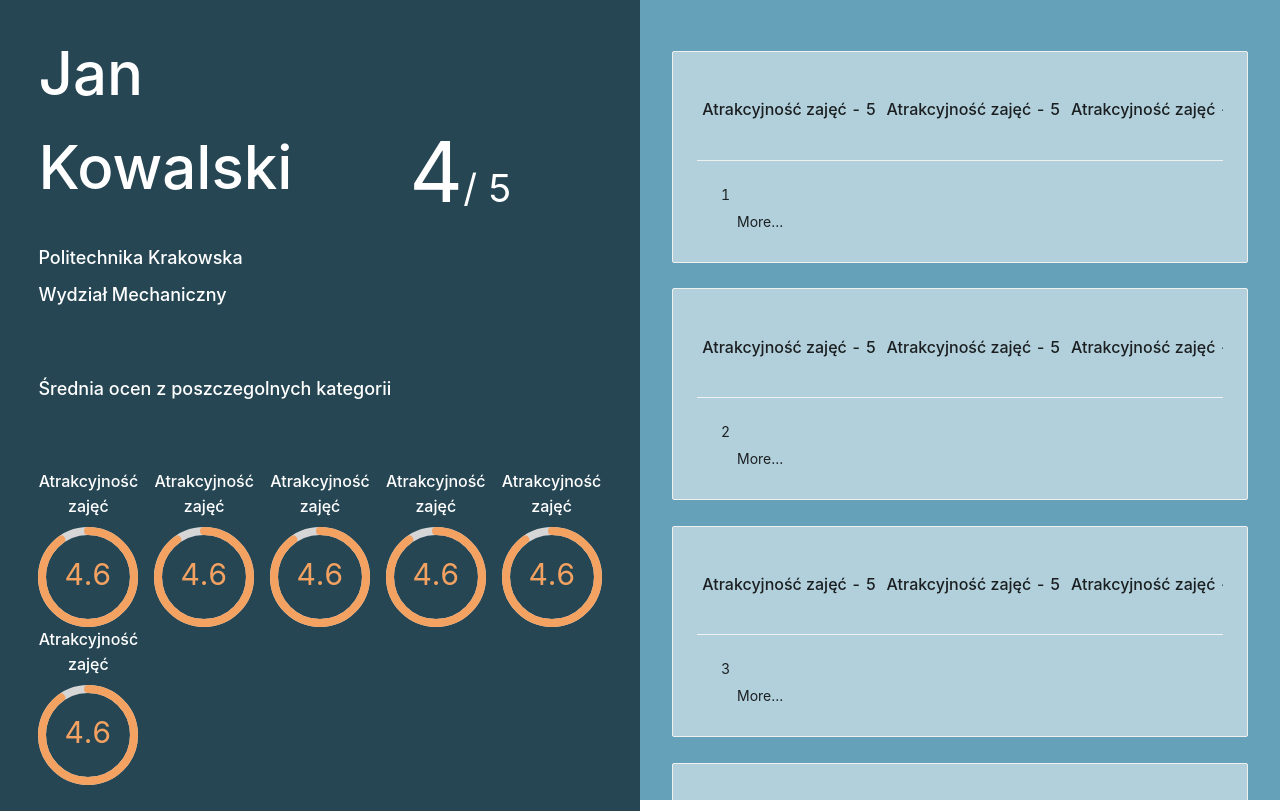
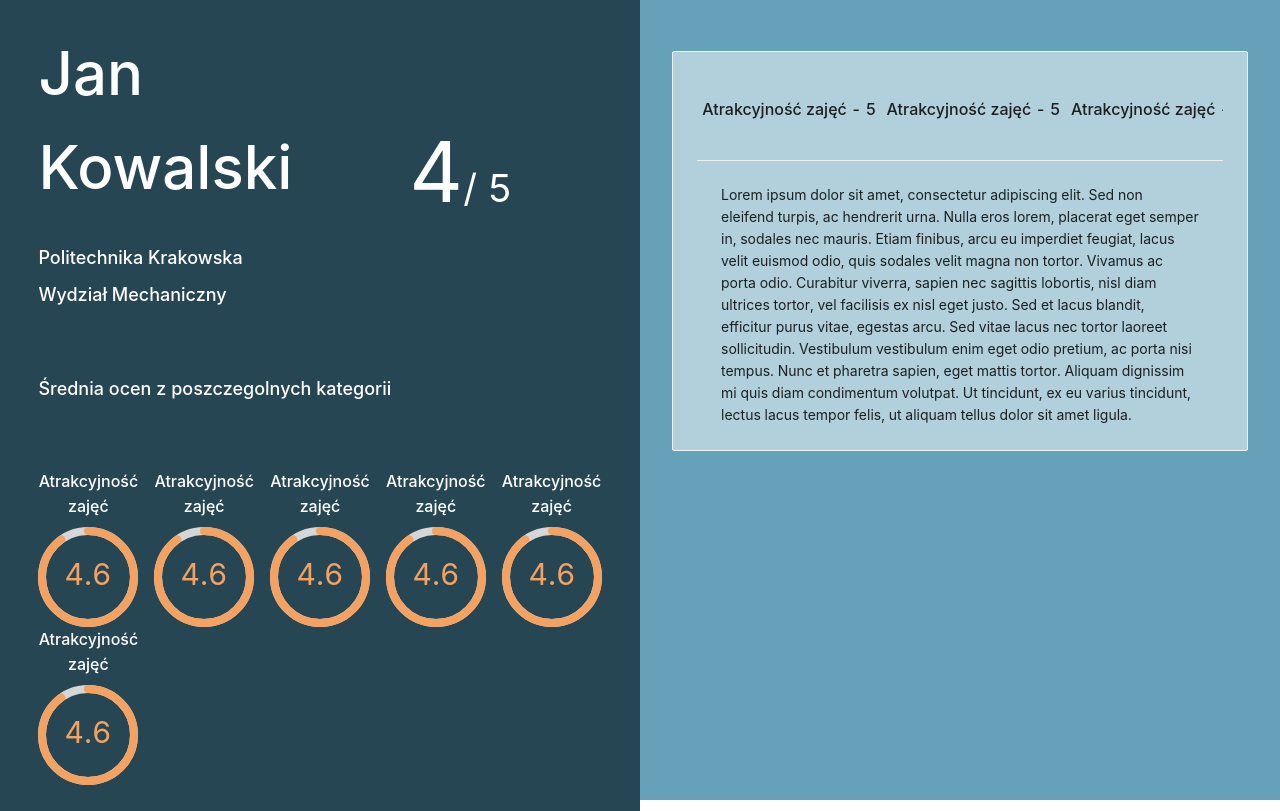
Before and after one commit to bartq98/mojProfesor, a React (Create React App) app in the folder frontend/: page /profesor/1 in a window 1280 px wide. Built offline with nearby package versions, Linux system fonts and the light colour scheme.

Commit message:
minior improvements

```diff
--- a/frontend/src/components/OpinionCard.tsx
+++ b/frontend/src/components/OpinionCard.tsx
@@ -12,8 +12,10 @@ const StyledCard = styled(Card)`
     width: 90%;
     background: rgba(255, 255, 255, 0.5);
     padding: 24px 24px 0 24px;
+    .opinion-marks-space {
+        overflow: auto;
+    }
     .custom-space {
-        overflow-x: scroll;
         p {
             padding: 1%;
         }
@@ -26,7 +28,7 @@ const StyledCard = styled(Card)`
 const OpinionCard: React.FC<Props> = ({ children }: Props) => (
     <StyledCard
         title={
-            <Space justify="space-between">
+            <Space justify="space-between" className="opinion-marks-space">
                 <p>Atrakcyjność zajęć - 5</p>
                 <p>Atrakcyjność zajęć - 5</p>
                 <p>Atrakcyjność zajęć - 5</p>
@@ -39,7 +41,7 @@ const OpinionCard: React.FC<Props> = ({ children }: Props) => (
         <Space direction="column">
             <div className="opinion-card-content">{children}</div>
             <div className="opinion-card-footer">
-                <Button type="text">More...</Button>
+                {/* <Button type="text">More...</Button> */}
             </div>
         </Space>
     </StyledCard>
--- a/frontend/src/components/ProfesorDetails/CommentsSection.tsx
+++ b/frontend/src/components/ProfesorDetails/CommentsSection.tsx
@@ -13,13 +13,15 @@ const Container = styled.div`
     min-width: 360px;
     align-items: center;
     max-height: 100vh;
-    overflow-y: scroll;
+    /* overflow-y: scroll; */
 `;
 
 const CommentsSection: React.FC = () => (
     <Container className="comments-section">
-        {[1, 2, 3, 4, 1, 2, 3, 4, 1, 2, 3, 4].map(c => (
-            <OpinionCard>{c} </OpinionCard>
+        {[
+            'Lorem ipsum dolor sit amet, consectetur adipiscing elit. Sed non eleifend turpis, ac hendrerit urna. Nulla eros lorem, placerat eget semper in, sodales nec mauris. Etiam finibus, arcu eu imperdiet feugiat, lacus velit euismod odio, quis sodales velit magna non tortor. Vivamus ac porta odio. Curabitur viverra, sapien nec sagittis lobortis, nisl diam ultrices tortor, vel facilisis ex nisl eget justo. Sed et lacus blandit, efficitur purus vitae, egestas arcu. Sed vitae lacus nec tortor laoreet sollicitudin. Vestibulum vestibulum enim eget odio pretium, ac porta nisi tempus. Nunc et pharetra sapien, eget mattis tortor. Aliquam dignissim mi quis diam condimentum volutpat. Ut tincidunt, ex eu varius tincidunt, lectus lacus tempor felis, ut aliquam tellus dolor sit amet ligula.',
+        ].map(c => (
+            <OpinionCard>{c}</OpinionCard>
         ))}
     </Container>
 );
```
